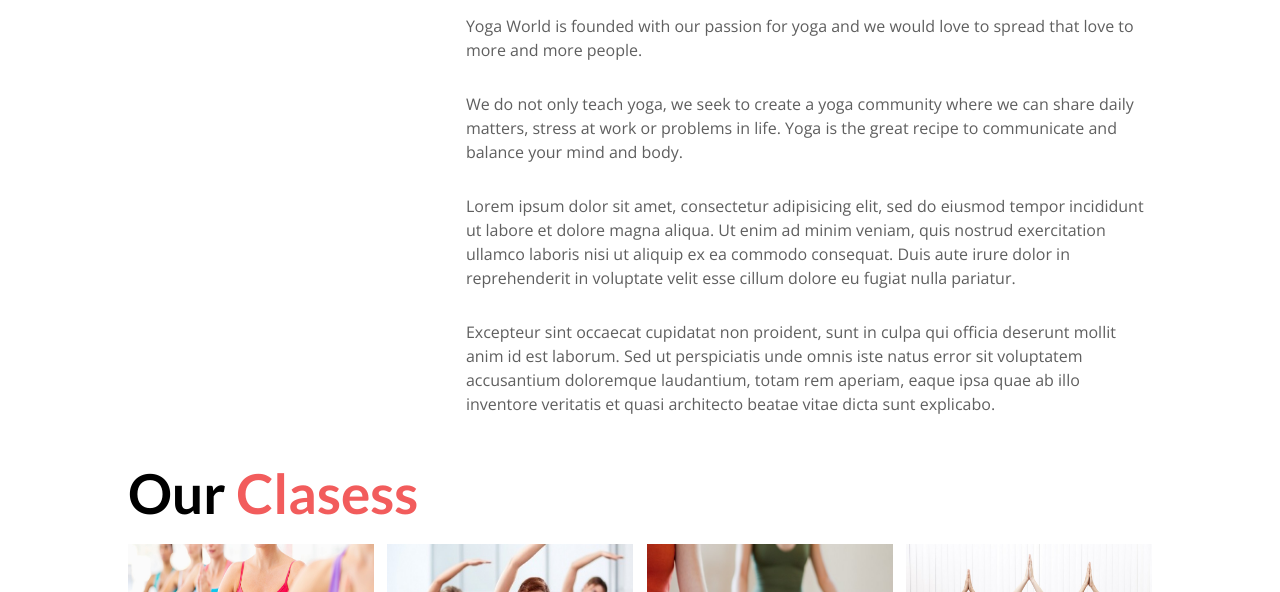
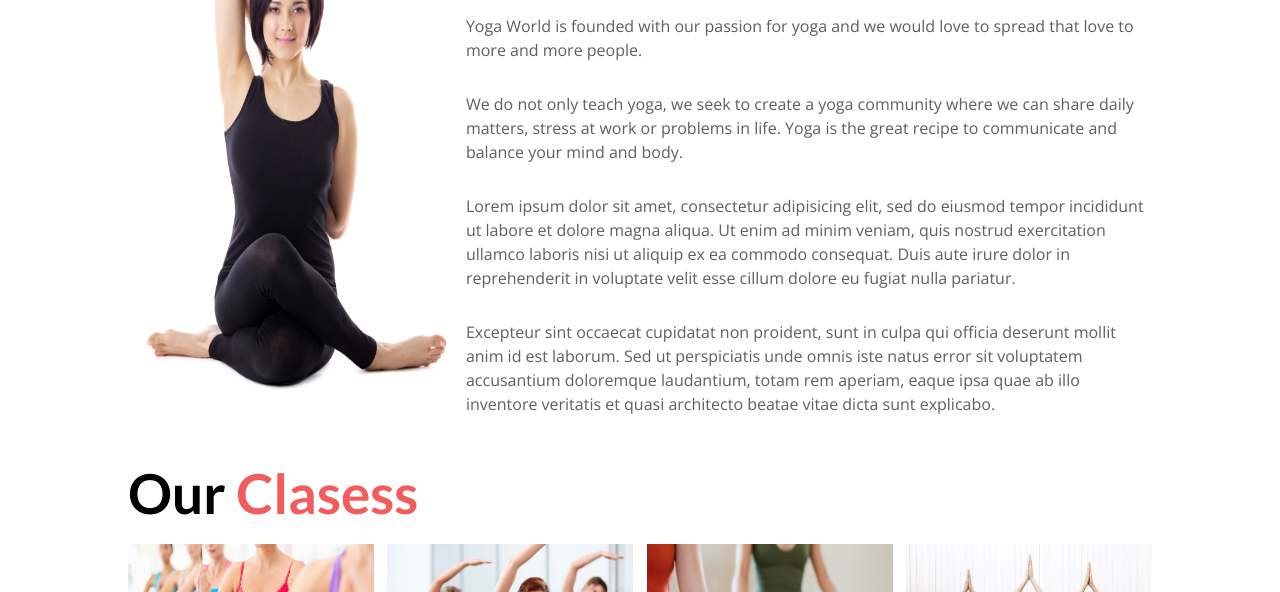
Before and after one commit to entbhoneMM/yoga-world-pj, a plain HTML site: page index.html in a window 1280 px wide. Shown: the part 842-1434 px from the top of the page. Drawn offline with nearby package versions, Linux system fonts and the light colour scheme.

Commit message:
our classes pic erro fixed

```diff
--- a/index.html
+++ b/index.html
@@ -63,7 +63,7 @@
     </div>
     <section class="welcome container">
         <div class="welcome-pic">
-            <img src="img/slideshow2_img.png" alt="slideshow2">
+            <img src="img/slideshow1_img_2.png" alt="slideshow2">
         </div>
         <div class="welcome-text">
             <div class="welcome-text-warp">
```
